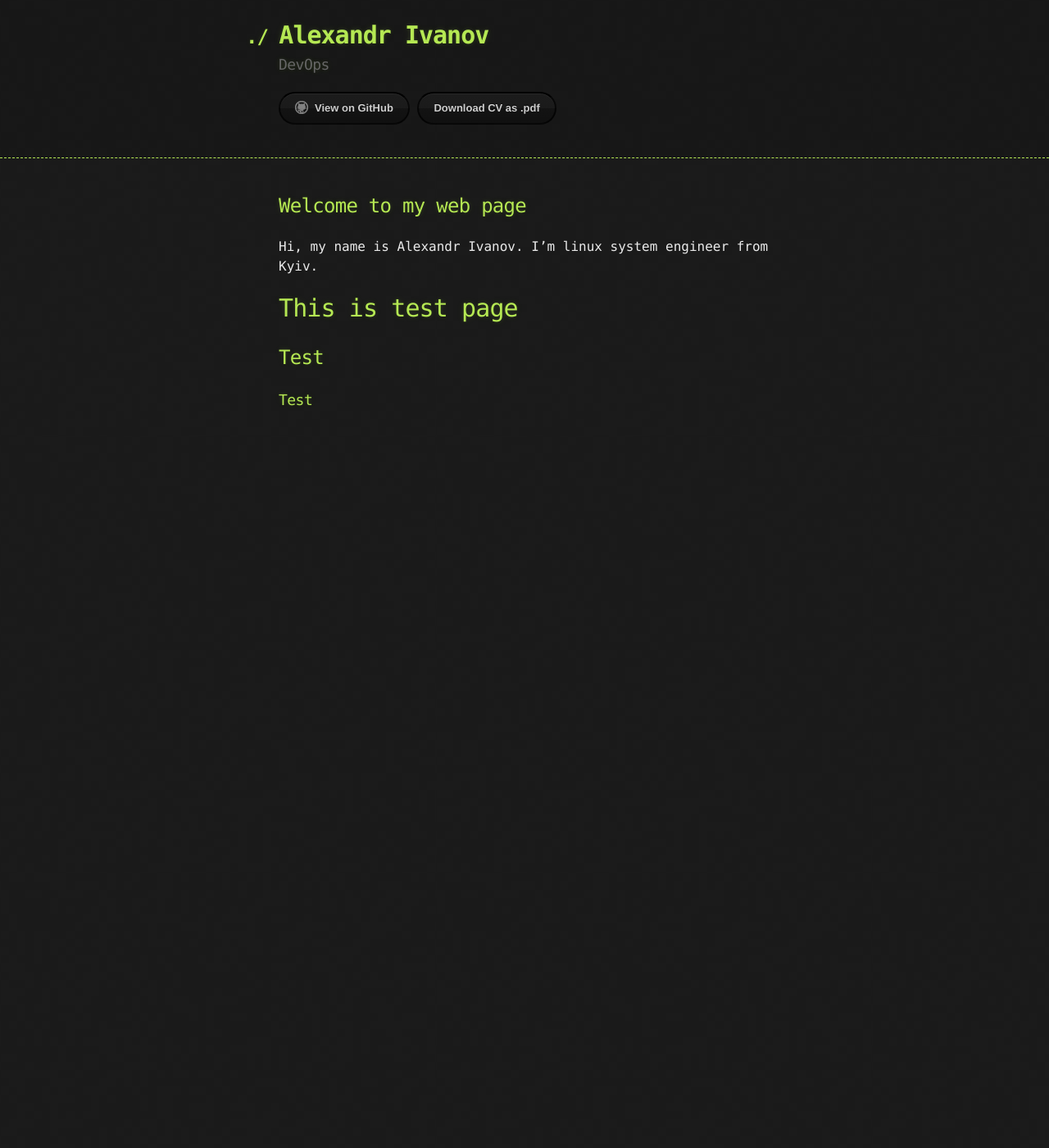
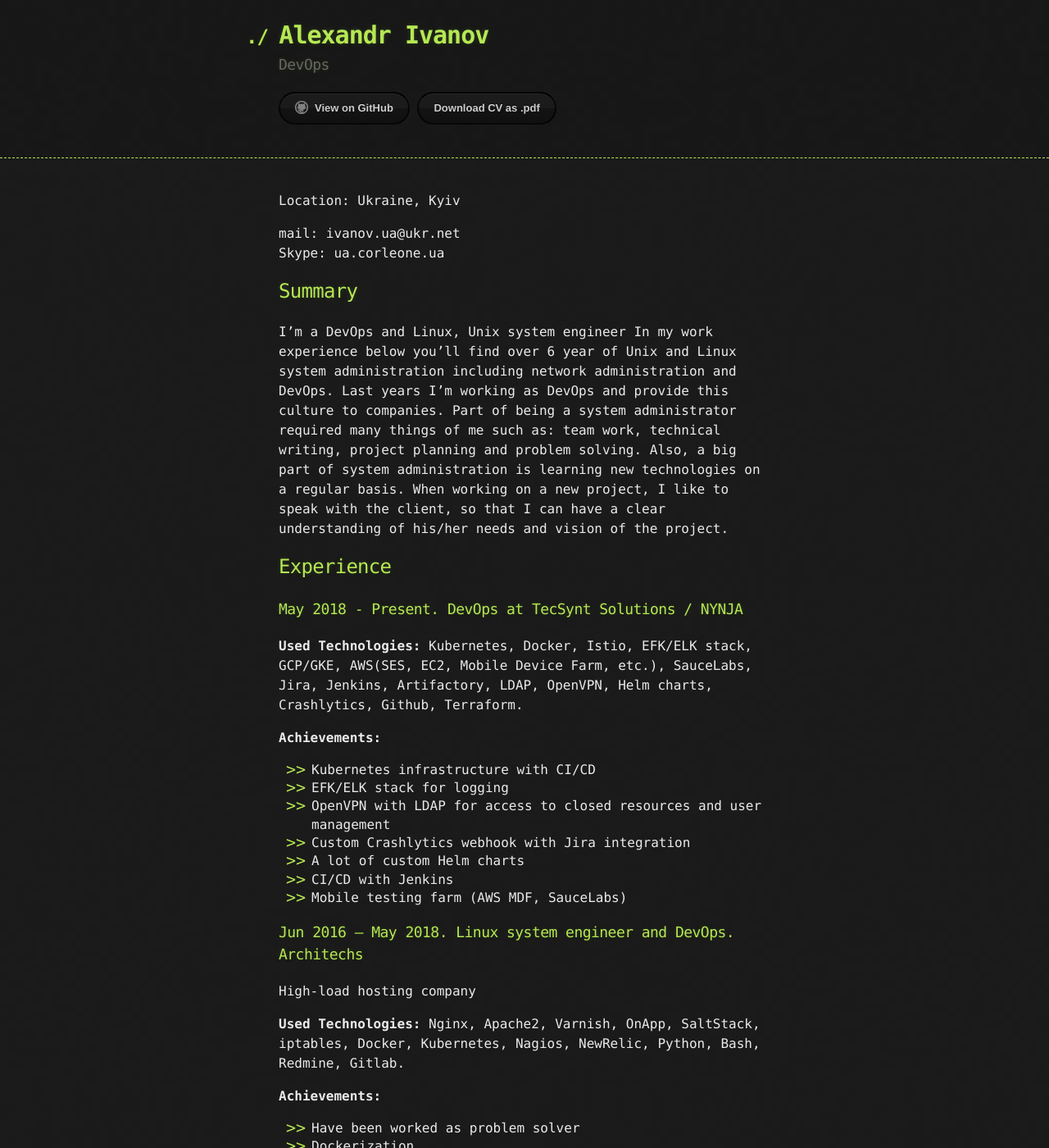
Before and after one commit to ivanovUA/ivanovua.github.io, a Jekyll site: the page built from index.md, in a window 1280 px wide and 1400 px high. Shown: the whole window at 82% size. Built offline with Jekyll 4.4.1, drawn with Linux system fonts in a browser that asks for light colours; our own code applies the rules of GitHub Pages for plain Markdown files; some of the changed text lies outside the part shown.

Commit message:
Added CV

```diff
--- a/index.md
+++ b/index.md
@@ -2,9 +2,98 @@
 layout: default
 ---
 
-## Welcome to my web page
+Location: Ukraine, Kyiv
 
-Hi, my name is Alexandr Ivanov. I'm linux system engineer from Kyiv.
-# This is test page
-## Test
-### Test
+mail: ivanov.ua@ukr.net
+Skype: ua.corleone.ua
+## Summary
+I'm a DevOps and Linux, Unix system engineer
+In my work experience below you'll find over 6 year of Unix and Linux system administration including network administration and DevOps. Last years I'm working as DevOps and provide this culture to companies. Part of being a system administrator required many things of me such as: team work, technical writing, project planning and problem solving. Also, a big part of system administration is learning new technologies on a regular basis. When working on a new project, I like to speak with the client, so that I can have a clear understanding of his/her needs and vision of the project.
+
+## Experience
+
+### May 2018 - Present. DevOps at TecSynt Solutions / NYNJA
+
+**Used Technologies:** Kubernetes, Docker, Istio, EFK/ELK stack, GCP/GKE,
+AWS(SES, EC2, Mobile Device Farm, etc.), SauceLabs, Jira, Jenkins, Artifactory,
+LDAP, OpenVPN, Helm charts, Crashlytics, Github, Terraform.
+
+**Achievements:**
+ * Kubernetes infrastructure with CI/CD
+ * EFK/ELK stack for logging
+ * OpenVPN with LDAP for access to closed resources and user management
+ * Custom Crashlytics webhook with Jira integration
+ * A lot of custom Helm charts
+ * CI/CD with Jenkins
+ * Mobile testing farm (AWS MDF, SauceLabs)
+
+### Jun 2016 — May 2018. Linux system engineer and DevOps. Architechs
+High-load hosting company
+
+**Used Technologies:** Nginx, Apache2, Varnish, OnApp, SaltStack, iptables, Docker, Kubernetes, Nagios, NewRelic, Python, Bash, Redmine, Gitlab.
+
+**Achievements:**
+  * Have been worked as problem solver
+  * Dockerization
+  * Have been written a lot of SaltStack rules
+  * Have been rewrote all Varnish code (from v.3 to v.4)
+  * Have been written a lot of custom checks for Nagios on Bash and Python
+  * Virtualization experience
+  * Have been configured OnApp cluster
+  * Have been configured Kubernetes cluster
+  * Have been served 300 VMs
+
+### Mar 2016 — May 2018. Linux system engineer. Marketlis
+Small company with Linux servers
+
+**Used Technologies:** Nginx, Apache2, Icinga, KVM, PostgreSQL, Postfix, Samba, OpenVPN, LUKS
+
+**Achievements:**
+  * Fully automated systems
+  * Bot for Telegram that notify for alerts
+  * Have been fully configured firewall with failover
+  * Have been configured backups
+  * Have been configured crypto-volumes
+
+### Mar 2015 — May 2016. Senior linux engineer. NASOA
+Business school
+
+**Achievements:**
+  * Manager work
+  * Have been planned projects
+  * Have been planned shifts
+  * Have been tested new software
+
+### Feb 2015 — May 2015. Linux engineer. NASOA
+Business school
+
+**Achievements:**
+  * Setup a new HVs and VMs
+  * Bash and Python scripting
+  * Automating systems
+
+### Jan 2012 — Feb 2015. Junior linux system engineer. NASOA
+Business school
+
+**Achievements:**
+  * Have been setted linux systems for production
+  * Help fix troubles for linux engineers
+
+## Skills
+  * Enjoy to be a mentor for beginners
+  * I constantly learning
+  * Have experience (testing, infrastructure, development, communication with customers, documentation, project management)
+  * I appreciate the reliability, sustainability and productivity of the software
+  * I like to solve problems that seems unsolvable
+
+## Expectations from work
+  * Ability to use at least 50% of the skills already available
+  * Opportunity to actively build on the experience that falls well in the summary
+  * Adequate work/life — balance
+  * Opportunity for iniative and interesting tasks
+  * Long term projects
+
+## Languages
+  * English — upper intermediate
+  * Russian — fluent
+  * Ukrainian — native
```
